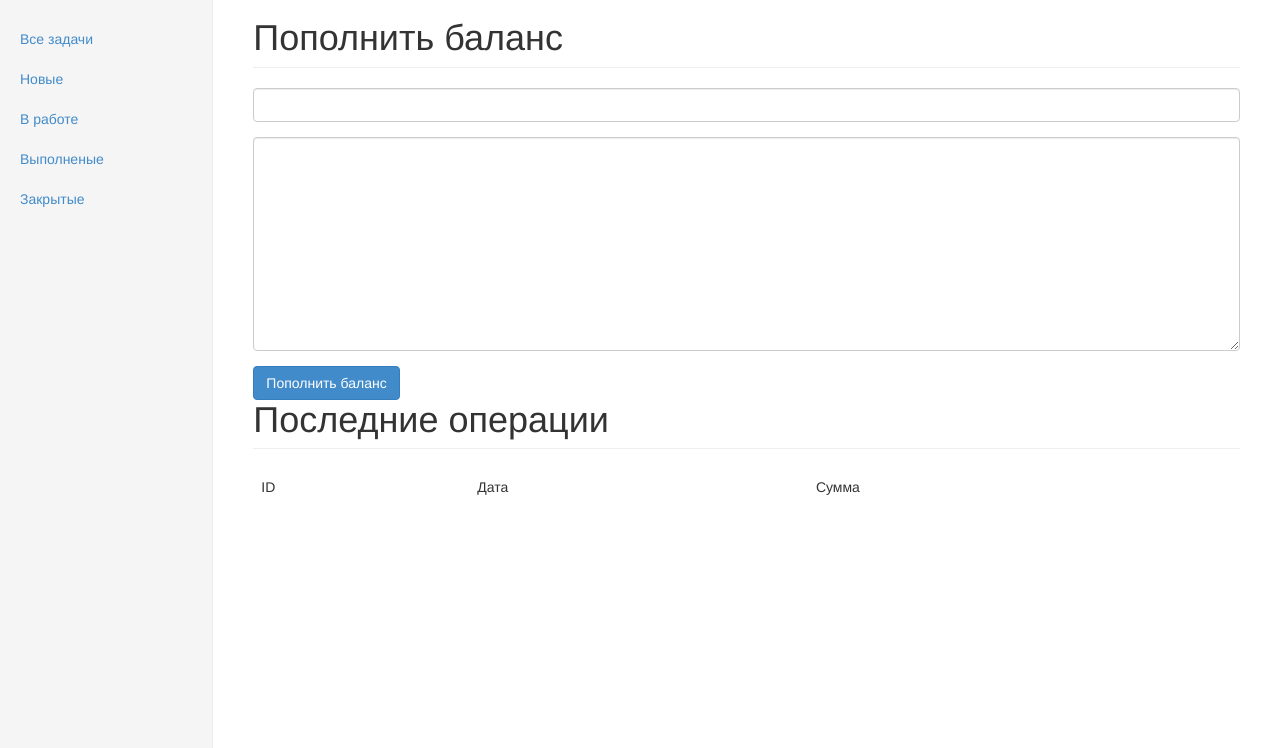
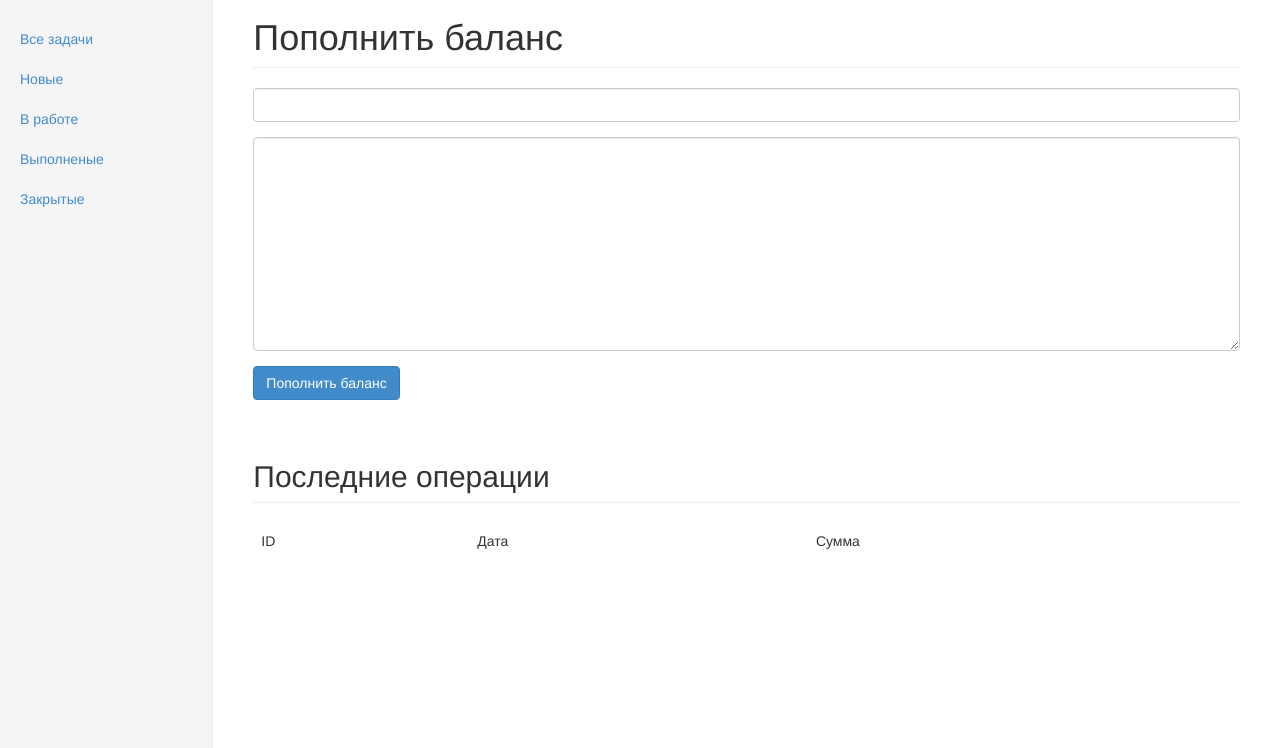
Before and after one commit to alifanov/prog4h, a Django app: template templates/balance.html in a window 1280 px wide. Shown: the part 52-800 px from the top of the page. Run offline with Django 3.2, Linux system fonts and the light colour scheme; the template is opened without the code that fills it: values that come from a table or form of the project are taken from there, others are empty; some libraries are stand-ins or nearby versions.

Commit message:
fix robokassa form

```diff
--- a/templates/balance.html
+++ b/templates/balance.html
@@ -34,10 +34,9 @@
         </form>
     {% endif %}
 
-    <div class="clearfix"></div>
-    <div class="clearfix"></div>
+    <div class="" style="padding-bottom: 60px;"></div>
 
-    <h1 class="page-header">Последние операции</h1>
+    <h2 class="page-header">Последние операции</h2>
 
     <table class="table table-striped">
         <thead>
```
